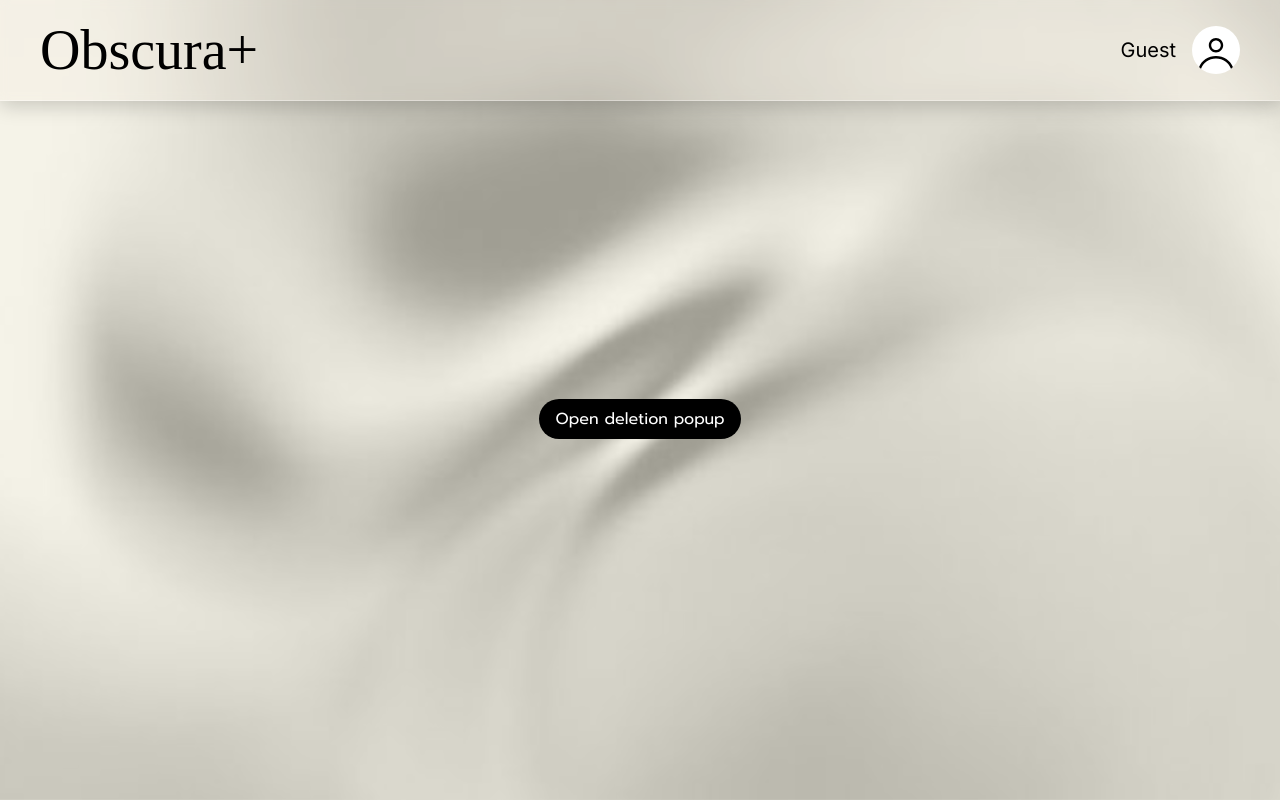
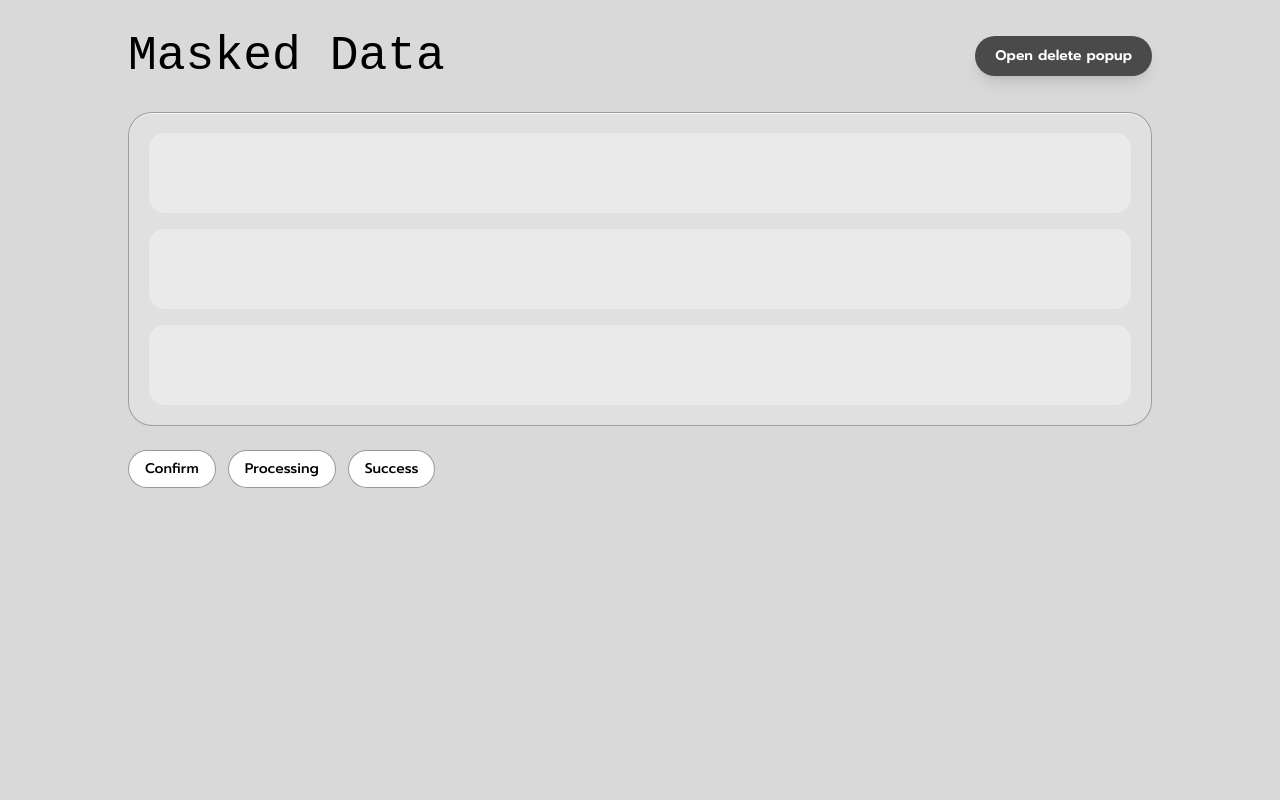
Before and after one commit to FrankIsNotAvailable/ToCApp, a SvelteKit app: page /deletion in a window 1280 px wide. Built offline with nearby package versions, Linux system fonts and the light colour scheme; no server answers; a web font is replaced by a local one.

Commit message:
feat: implement deletion confirmation popup with processing and success states

```diff
--- a/src/components/Confirm-deletion.svelte
+++ /dev/null
@@ -1,54 +0,0 @@
-<script lang="ts">
-	import removeImg from '$lib/assets/remove.svg';
-
-	let {
-		open = false,
-		onCancel,
-		onConfirm
-	}: {
-		open?: boolean;
-		onCancel: () => void;
-		onConfirm: () => void;
-	} = $props();
-</script>
-
-{#if open}
-	<div class="fixed inset-0 flex items-center z-50 justify-center bg-black/40 p-4 backdrop-blur-sm">
-		<div
-			class="flex w-full max-w-md flex-col items-center gap-4 rounded-3xl bg-white/70 px-10 py-12
-			text-center shadow-[0px_4px_38px_0px_rgba(0,0,0,0.25)] backdrop-blur-2xl">
-			<div
-				class="flex h-16 w-16 items-center justify-center rounded-full bg-white
-				shadow-[0px_4px_16px_0px_rgba(0,0,0,0.2)]">
-				<img src={removeImg} alt="" class="h-7 w-7 object-contain" />
-			</div>
-
-			<div class="flex flex-col gap-1">
-				<p class="font-masked-data text-xl font-normal text-black">Confirm Data Deletion?</p>
-				<p class="text-sm text-[#767676]">
-					Are you sure you want to delete this data?<br />
-					This action cannot be undone.
-				</p>
-			</div>
-
-			<div class="mt-2 flex w-full gap-3">
-				<button
-					type="button"
-					class="flex-1 rounded-full bg-white px-4 py-2 text-sm font-semibold text-black
-					shadow-sm hover:bg-gray-50"
-					onclick={onCancel}
-				>
-					Cancel
-				</button>
-				<button
-					type="button"
-					class="flex-1 rounded-full bg-[#4a4a4a] px-4 py-2 text-sm font-semibold text-white
-					hover:bg-[#333]"
-					onclick={onConfirm}
-				>
-					Delete
-				</button>
-			</div>
-		</div>
-	</div>
-{/if}
--- a/src/components/Deletion-on-process.svelte
+++ /dev/null
@@ -1,28 +0,0 @@
-<script lang="ts">
-	let {
-		open = false,
-		itemLabel = 'Data 01'
-	}: {
-		open?: boolean;
-		itemLabel?: string;
-	} = $props();
-</script>
-
-{#if open}
-	<div class="fixed inset-0 flex items-center z-50 justify-center bg-black/40 p-4 backdrop-blur-sm">
-		<div
-			class="flex w-full max-w-md flex-col items-center gap-4 rounded-3xl bg-white/70 px-10 py-12
-			text-center shadow-[0px_4px_38px_0px_rgba(0,0,0,0.25)] backdrop-blur-2xl">
-			<div
-				class="flex h-16 w-16 items-center justify-center rounded-full bg-white
-				shadow-[0px_4px_16px_0px_rgba(0,0,0,0.2)]">
-				<div class="h-7 w-7 animate-spin rounded-full border-[3px] border-gray-200 border-t-gray-700"></div>
-			</div>
-
-			<div class="flex flex-col gap-1">
-				<p class="font-masked-data text-xl font-normal text-black">Deletion on process...</p>
-				<p class="text-sm text-[#767676]">{itemLabel} is being deleted.</p>
-			</div>
-		</div>
-	</div>
-{/if}
--- a/src/components/Deletion.svelte
+++ b/src/components/Deletion.svelte
@@ -1,21 +1,67 @@
 <script lang="ts">
 	import removeImg from '$lib/assets/remove.svg';
+	import successImg from '$lib/assets/success.png';
 
 	let {
 		open = false,
+		//mock up itemlabel data 01
+		itemLabel = 'Data 01',
+		stage = 'confirm',
 		onCancel,
-		onConfirm
+		onConfirm,
+		onClose
 	}: {
 		open?: boolean;
-		onCancel: () => void;
-		onConfirm: () => void;
+		itemLabel?: string;
+		stage?: 'confirm' | 'processing' | 'success';
+		onCancel?: () => void;
+		onConfirm?: () => void;
+		onClose?: () => void;
 	} = $props();
 </script>
 
 {#if open}
-	<div class="fixed inset-0 flex items-center z-50 justify-center bg-black/40 p-4 backdrop-blur-sm">
+	<div class="fixed inset-0 z-50 flex items-center justify-center bg-black/25 p-4 backdrop-blur-[15px]">
+		{#if stage === 'processing'}
 			<div
-			class="flex w-full max-w-md flex-col items-center gap-4 rounded-3xl bg-white/50 px-20 py-12
+				class="flex w-full max-w-md flex-col items-center gap-4 rounded-3xl bg-white/70 px-10 py-12
+				text-center shadow-[0px_4px_38px_0px_rgba(0,0,0,0.25)] backdrop-blur-2xl">
+				<div
+					class="flex h-16 w-16 items-center justify-center rounded-full bg-white
+					shadow-[0px_4px_16px_0px_rgba(0,0,0,0.2)]">
+					<div class="h-7 w-7 animate-spin rounded-full border-[3px] border-gray-200 border-t-gray-700"></div>
+				</div>
+
+				<div class="flex flex-col gap-1">
+					<p class="font-masked-data text-xl font-normal text-black">Deletion on process...</p>
+					<p class="text-sm text-[#767676]">{itemLabel} is being deleted.</p>
+				</div>
+			</div>
+		{:else if stage === 'success'}
+			<div
+				class="flex w-full max-w-md flex-col items-center gap-4 rounded-[1.5rem] bg-white/75 px-8 py-8
+				text-center shadow-[0px_8px_32px_rgba(0,0,0,0.22)] backdrop-blur-xl">
+				<div class="flex h-20 w-20 items-center justify-center rounded-full bg-white shadow-[0px_4px_16px_0px_rgba(0,0,0,0.12)]">
+					<img src={successImg} alt="success" class="h-14 w-14 object-contain" />
+				</div>
+
+				<div class="flex flex-col gap-1">
+					<p class="font-masked-data text-xl font-normal text-black">Deletion Succeeded</p>
+					<p class="text-sm text-[#767676]">{itemLabel} was deleted successfully.</p>
+				</div>
+
+				<button
+					type="button"
+					class="mt-2 w-full rounded-full bg-[#4a4a4a] px-4 py-3 text-base font-semibold text-white
+					hover:bg-[#333]"
+					onclick={onClose ?? onCancel}
+				>
+					Done
+				</button>
+			</div>
+		{:else}
+			<div
+				class="flex w-full max-w-md flex-col items-center gap-4 rounded-3xl bg-white/70 px-10 py-12
 				text-center shadow-[0px_4px_38px_0px_rgba(0,0,0,0.25)] backdrop-blur-2xl">
 				<div
 					class="flex h-16 w-16 items-center justify-center rounded-full bg-white
@@ -50,5 +96,6 @@
 					</button>
 				</div>
 			</div>
+		{/if}
 	</div>
 {/if}
--- a/src/routes/deletion/+page.svelte
+++ b/src/routes/deletion/+page.svelte
@@ -1,30 +1,84 @@
-<script>
-    import NavBar from '$components/NavBar.svelte';
-    import Deletion from '$components/Confirm-deletion.svelte';
-    import DeletionOnProcess from '$components/Deletion-on-process.svelte';
-    let open = $state(false);
-    let processing = $state(false);
+<script lang="ts">
+	import ConfirmDeletion from '$components/Deletion.svelte';
 
-    function handleDelete() {
-        open = false;
-        processing = true;
+	let isPopupOpen = $state(false);
+	let popupStage = $state<'confirm' | 'processing' | 'success'>('confirm');
+	let selectedItem = $state('Data 01');
 
-        setTimeout(() => {
-            processing = false;
-            console.log("Data deleted");
-        }, 1500);
-    }
+	function openPopup() {
+		isPopupOpen = true;
+		popupStage = 'confirm';
+	}
+
+	function closePopup() {
+		isPopupOpen = false;
+		popupStage = 'confirm';
+	}
+
+	function handleDeleteConfirm() {
+		popupStage = 'processing';
+
+		setTimeout(() => {
+			popupStage = 'success';
+		}, 1000);
+	}
+
+	function setStage(stage: 'confirm' | 'processing' | 'success') {
+		popupStage = stage;
+		isPopupOpen = true;
+	}
 </script>
 
-<NavBar/>
-<div class="flex flex-1 items-center justify-center mb-[4rem]">
-    <button type="button" class="rounded-full bg-black px-4 py-2 text-white" onclick={() => (open = true)}>
-        Open deletion popup
-    </button>
-    <Deletion
-        {open}
-        onCancel={() => (open = false)}
-        onConfirm={handleDelete}
-    />
-    <DeletionOnProcess open={processing} itemLabel="Data 01" />
+<div class="min-h-screen bg-[#d9d9d9] px-4 py-8 text-black">
+	<div class="mx-auto max-w-5xl">
+		<div class="mb-8 flex items-center justify-between">
+			<h1 class="font-masked-data text-[3rem] leading-none text-black">Masked Data</h1>
+			<button
+				type="button"
+				class="rounded-full bg-[#4a4a4a] px-5 py-2.5 text-sm font-semibold text-white shadow-lg hover:bg-[#333]"
+				onclick={openPopup}
+			>
+				Open delete popup
+			</button>
+		</div>
+
+		<div class="space-y-4 rounded-[1.5rem] border border-black/30 bg-white/20 p-5 shadow-[inset_0_1px_0_rgba(255,255,255,0.7)]">
+			<div class="h-20 rounded-[1rem] bg-white/30"></div>
+			<div class="h-20 rounded-[1rem] bg-white/30"></div>
+			<div class="h-20 rounded-[1rem] bg-white/30"></div>
+		</div>
+
+		<div class="mt-6 flex flex-wrap gap-3">
+			<button
+				type="button"
+				class="rounded-full border border-black/40 bg-white px-4 py-2 text-sm font-medium hover:bg-gray-100"
+				onclick={() => setStage('confirm')}
+			>
+				Confirm
+			</button>
+			<button
+				type="button"
+				class="rounded-full border border-black/40 bg-white px-4 py-2 text-sm font-medium hover:bg-gray-100"
+				onclick={() => setStage('processing')}
+			>
+				Processing
+			</button>
+			<button
+				type="button"
+				class="rounded-full border border-black/40 bg-white px-4 py-2 text-sm font-medium hover:bg-gray-100"
+				onclick={() => setStage('success')}
+			>
+				Success
+			</button>
+		</div>
+	</div>
+
+	<ConfirmDeletion
+		open={isPopupOpen}
+		stage={popupStage}
+		itemLabel={selectedItem}
+		onCancel={closePopup}
+		onConfirm={handleDeleteConfirm}
+		onClose={closePopup}
+	/>
 </div>
```
Also changed, not shown: src/lib/assets/success.png (added). Lines whose indentation alone changed are shown as unchanged.
